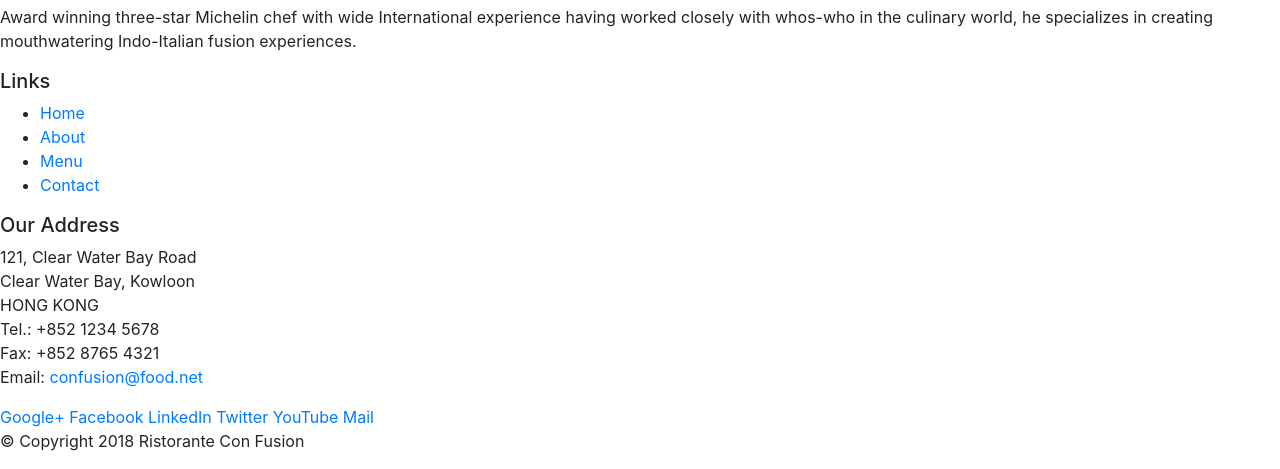
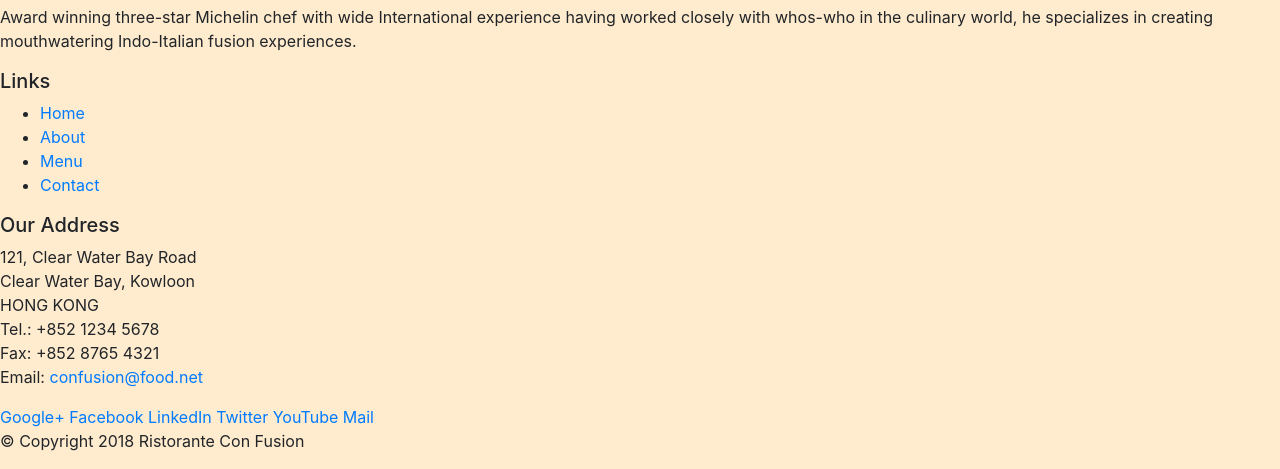
Before and after one commit to likejean/git-tutorial, a website: page index.html in a window 1280 px wide. Shown: the part 520-989 px from the top of the page. Drawn offline with nearby package versions, Linux system fonts and the light colour scheme.

Commit message:
Second commit

```diff
--- a/index.html
+++ b/index.html
@@ -12,7 +12,7 @@
     <title>Ristorante Con Fusion</title>
 </head>
 
-<body>
+<body style = "background-color: blanchedalmond">
 
     <header>
         <div>
```
